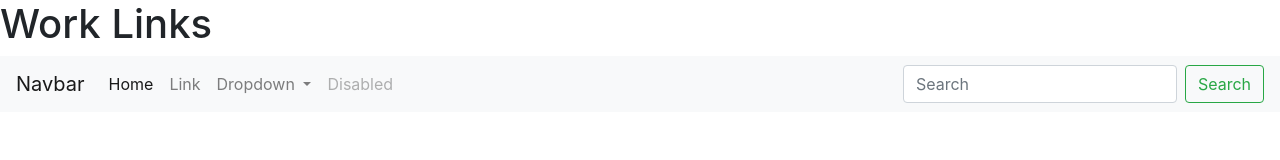
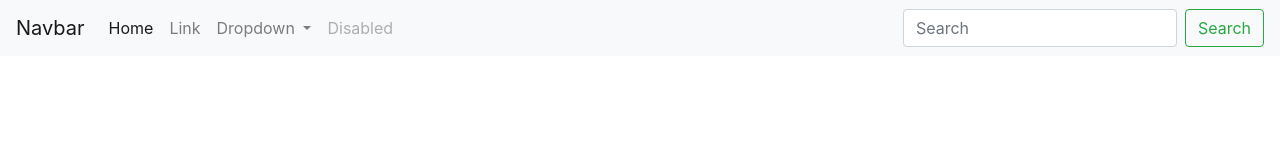
Before and after one commit to karanthkprakash/karanthkprakash.github.io, a plain HTML site: page index.html in a window 1280 px wide. Drawn offline with nearby package versions, Linux system fonts and the light colour scheme.

Commit message:
Update index.html

```diff
--- a/index.html
+++ b/index.html
@@ -9,7 +9,6 @@
 	<script src="https://stackpath.bootstrapcdn.com/bootstrap/4.3.1/js/bootstrap.min.js" integrity="sha384-JjSmVgyd0p3pXB1rRibZUAYoIIy6OrQ6VrjIEaFf/nJGzIxFDsf4x0xIM+B07jRM" crossorigin="anonymous"></script>
     </head>
     <body>
-	<h1> Work Links</h1>
 	<nav class="navbar navbar-expand-lg navbar-light bg-light">
   <a class="navbar-brand" href="#">Navbar</a>
   <button class="navbar-toggler" type="button" data-toggle="collapse" data-target="#navbarSupportedContent" aria-controls="navbarSupportedContent" aria-expanded="false" aria-label="Toggle navigation">
```
